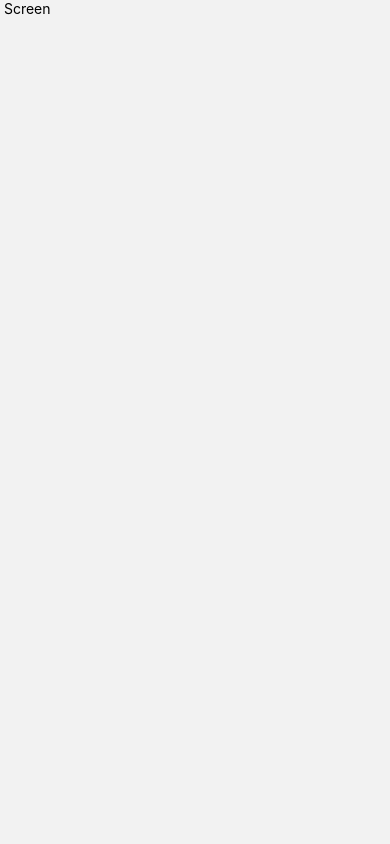
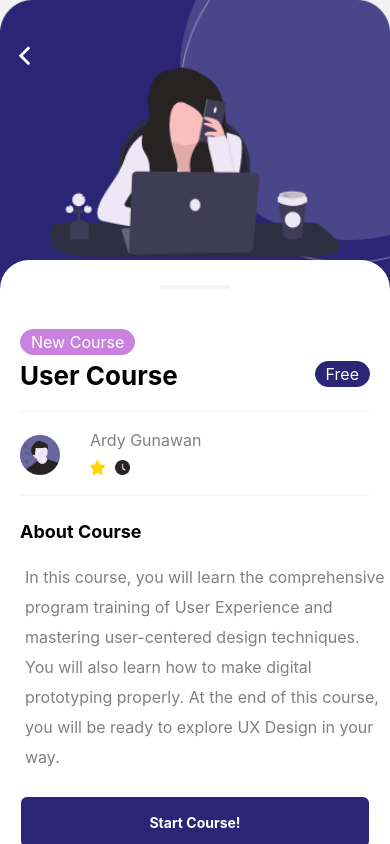
Before and after one commit to ashishpansuriya/Online-Course-App, a React Native app: screen /DetailsScreen in a window 390 px wide. Built offline with nearby package versions, Linux system fonts and the light colour scheme.

Commit message:
details screen done

```diff
--- a/app/components/TabFlatListComponent.js
+++ b/app/components/TabFlatListComponent.js
@@ -81,7 +81,7 @@ const styles = StyleSheet.create({
   },
   searchSection: {
     width: '92%',
-    marginVertical: 10,
+    margin: 10,
     paddingLeft: 10,
     borderRadius: 21,
     height: 90,
--- a/app/screen/DetailsScreen.js
+++ b/app/screen/DetailsScreen.js
@@ -1,31 +1,268 @@
 /* eslint-disable prettier/prettier */
 import React from 'react';
-import {StyleSheet, View, Text, Button} from 'react-native';
+import {
+  StyleSheet,
+  View,
+  Text,
+  ImageBackground,
+  StatusBar,
+  TouchableOpacity,
+  Image,
+  KeyboardAvoidingView,
+  TextInput,
+  Platform,
+  ScrollView,
+  Alert,
+  Dimensions,
+} from 'react-native';
+import Colors from '../assets/colors/Colors';
+import Icon from 'react-native-vector-icons/dist/Ionicons';
 
-const DetailsScreen = () => {
+const DetailsScreen = props => {
   return (
-    <View>
-      <Text> Screen </Text>
-    </View>
+    <ImageBackground
+      source={require('../assets/image/appbg.png')}
+      style={[styles.containter]}>
+      <StatusBar barStyle="light-content" translucent={true} />
+
+      <Icon
+        style={styles.back}
+        name="ios-chevron-back-outline"
+        size={30}
+        color="white"
+        onPress={() => {
+          props.navigation.goBack();
+        }}
+      />
+
+      <Image
+        source={require('../assets/image/vector_laptop.png')}
+        style={styles.image}
+      />
+
+      <View style={styles.scrollview}>
+        <ScrollView style={styles.droidSafeArea}>
+          <View
+            style={{
+              width: 70,
+              borderRadius: 11,
+              borderBottomWidth: 4,
+              marginTop: 15,
+              alignItems: 'center',
+              alignSelf: 'center',
+              borderColor: Colors.Silver,
+            }}></View>
+
+          <Text style={styles.text}>New Course</Text>
+
+          <Text style={styles.welcomeText}>User Course</Text>
+
+          <View>
+            <Text style={[styles.forgot]}>Free</Text>
+          </View>
+          <View style={styles.line} />
+          <View
+            style={{
+              flex: 1,
+              flexDirection: 'row',
+              marginTop: 10,
+              alignContent: 'flex-start',
+            }}>
+            <Image
+              source={require('../assets/image/usericon.png')}
+              style={{
+                width: 40,
+                height: 40,
+                marginLeft: 20,
+                borderRadius: 5,
+                marginTop: 13,
+              }}
+            />
+
+            <View style={styles.itemContainer}>
+              <Text style={styles.title}>Ardy Gunawan</Text>
+              <View
+                style={{
+                  flex: 1,
+                  alignContent: 'flex-start',
+                  flexDirection: 'row',
+                  marginTop: 10,
+                }}>
+                <Image
+                  source={require('../assets/image/star.png')}
+                  style={{width: 15, height: 15}}
+                />
+                {/* <Text style={styles.smallText}>{item.rate}</Text> */}
+
+                <Image
+                  source={require('../assets/image/clock.png')}
+                  style={{width: 15, height: 15, marginLeft: 10}}
+                />
+                {/* <Text style={styles.smallText}>{item.duration}</Text> */}
+              </View>
+            </View>
+          </View>
+
+          <View style={styles.line} />
+
+          <Text style={styles.aboutCourse}>About Course</Text>
+          <Text style={styles.shortDisc}>
+            In this course, you will learn the comprehensive program training of
+            User Experience and mastering user-centered design techniques. You
+            will also learn how to make digital prototyping properly. At the end
+            of this course, you will be ready to explore UX Design in your way.
+          </Text>
+
+          <TouchableOpacity style={styles.button} onPress={() => {props.navigation.navigate('VideoListScreen');  }}>
+            <Text style={{color: 'white', fontWeight: 'bold'}}>Start Course!</Text>
+          </TouchableOpacity>
+        </ScrollView>
+      </View>
+    </ImageBackground>
   );
 };
 
 const styles = StyleSheet.create({
-  sectionContainer: {
-    marginTop: 32,
-    paddingHorizontal: 24,
+  image: {
+    width: '90%',
+    height: 200,
+    alignSelf: 'center',
+    alignContent: 'center',
+    marginTop: 60,
+    resizeMode: 'contain',
   },
-  sectionTitle: {
-    fontSize: 24,
-    fontWeight: '600',
+  button: {
+    height: 50,
+    width: '89%',
+    borderRadius: 6,
+    justifyContent: 'center',
+    alignSelf: 'center',
+    alignItems: 'center',
+    backgroundColor: Colors.DarkBlue,
+    marginTop: 20,
+    marginBottom:10,
+    color: 'white',
   },
-  sectionDescription: {
+  text: {
+    alignContent: 'center',
+    alignSelf: 'flex-start',
+    marginLeft: 20,
+    marginTop: 40,
+    paddingVertical: 2,
+    paddingHorizontal: 10,
+    borderColor: Colors.Purple,
+    backgroundColor: Colors.Purple,
+    borderWidth: 1,
+    borderRadius: 20,
+    fontSize: 16,
+    color: 'white',
+  },
+  line: {
+    width: Dimensions.get('window').width - 40,
+    marginHorizontal: 20,
+    borderRadius: 11,
+    borderBottomWidth: 1,
+    marginTop: 20,
+    borderColor: Colors.Silver,
+  },
+  forgot: {
+    alignContent: 'center',
+    alignSelf: 'flex-end',
+    marginRight: 20,
+    paddingVertical: 2,
+    marginTop: -30,
+    paddingHorizontal: 10,
+    borderColor: Colors.DarkBlue,
+    backgroundColor: Colors.DarkBlue,
+    borderWidth: 1,
+    borderRadius: 20,
+    fontSize: 16,
+    color: 'white',
+  },
+  containter: {
+    width: '100%', //for full screen
+    height: '100%', //for full screen
+  },
+
+  scrollview: {
+    backgroundColor: 'white',
+    flex: 1,
+    alignContent: 'center',
+    borderTopLeftRadius: 29,
+    borderTopRightRadius: 29,
+    justifyContent: 'center',
+  },
+  back: {
+    alignSelf: 'flex-start',
+    alignContent: 'center',
+    marginTop: 40,
+    position: 'absolute',
+    marginLeft: 10,
+    resizeMode: 'contain',
+  },
+  userName: {
+    alignSelf: 'center',
+    backgroundColor: '#F0F4FD',
+    width: '89%',
+    marginTop: 30,
+    paddingLeft: 10,
+    borderRadius: 10,
+    height: 50,
+  },
+  welcomeText: {
+    alignContent: 'center',
+    alignSelf: 'flex-start',
+    marginLeft: 20,
+    marginTop: 5,
+    fontSize: 26,
+    fontWeight: 'bold',
+    color: 'black',
+  },
+  aboutCourse: {
+    alignContent: 'center',
+    alignSelf: 'flex-start',
+    marginLeft: 20,
+    marginTop: 25,
+    fontSize: 18,
+    fontWeight: 'bold',
+    color: 'black',
+  },
+
+  droidSafeArea: {
+    backgroundColor: 'transparent',
+    marginTop: 10,
+    flex: 1,
+    borderTopLeftRadius: 26,
+    borderTopRightRadius: 26,
+    textShadowColor: 'white',
+  },
+
+  title: {
+    fontSize: 16,
+    color: Colors.Grey,
+  },
+  shortDisc: {
+    fontSize: 16,
+    alignSelf: 'flex-start',
+    marginLeft: 20,
+    marginTop: 15,
+    padding: 5,
+    lineHeight: 30,
+    color: Colors.Grey,
+  },
+  itemContainer: {
+    flex: 1,
+    flexDirection: 'column',
+    alignItems: 'flex-start',
     marginTop: 8,
-    fontSize: 18,
-    fontWeight: '400',
+    justifyContent: 'space-between',
+
+    marginLeft: 30,
   },
-  highlight: {
-    fontWeight: '700',
+  smallText: {
+    width: 50,
+    fontSize: 14,
+    marginLeft: 10,
   },
 });
 
--- a/app/screen/MainScreen.js
+++ b/app/screen/MainScreen.js
@@ -28,7 +28,7 @@ const MainScreen = () => {
         <Tab.Navigator
           screenOptions={{
             tabBarActiveTintColor: Colors.DarkBlue,
-            tabBarInactiveTintColor: Colors.LightGrey,
+            tabBarInactiveTintColor: Colors.Grey,
             tabBarIndicatorStyle: {
               borderWidth:2,
               borderRadius:11,
```
Also changed, not shown: app/assets/image/back.png (added).
